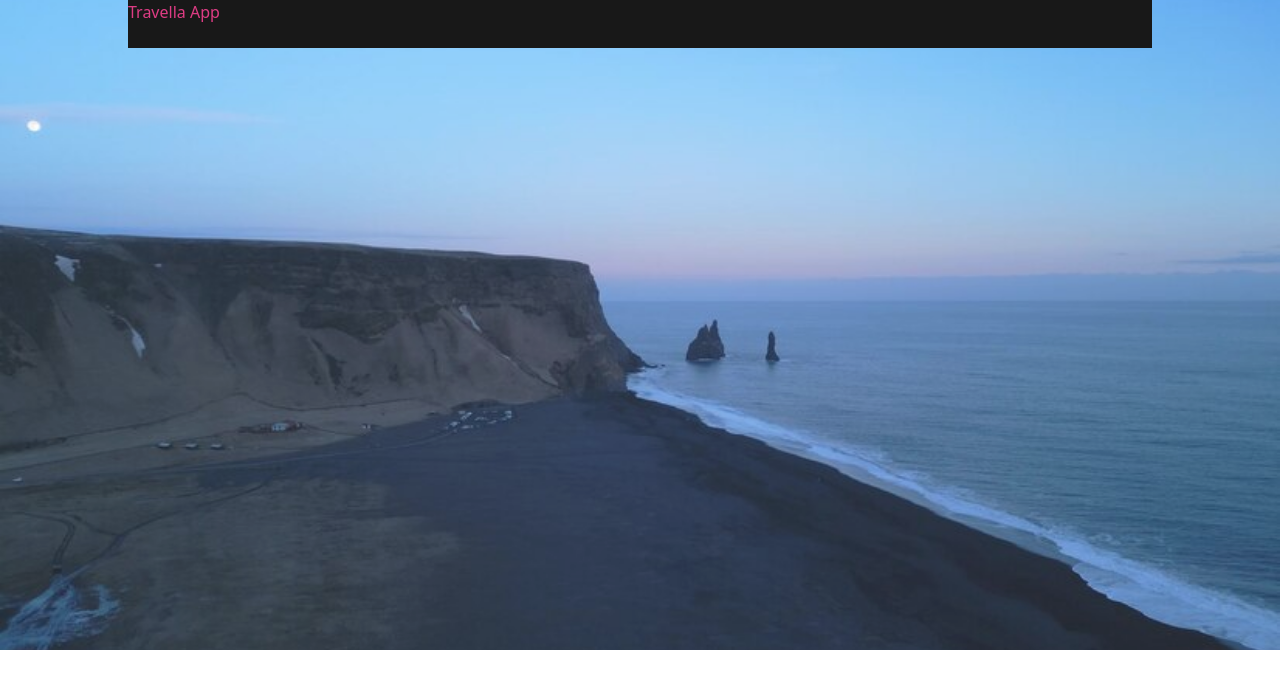
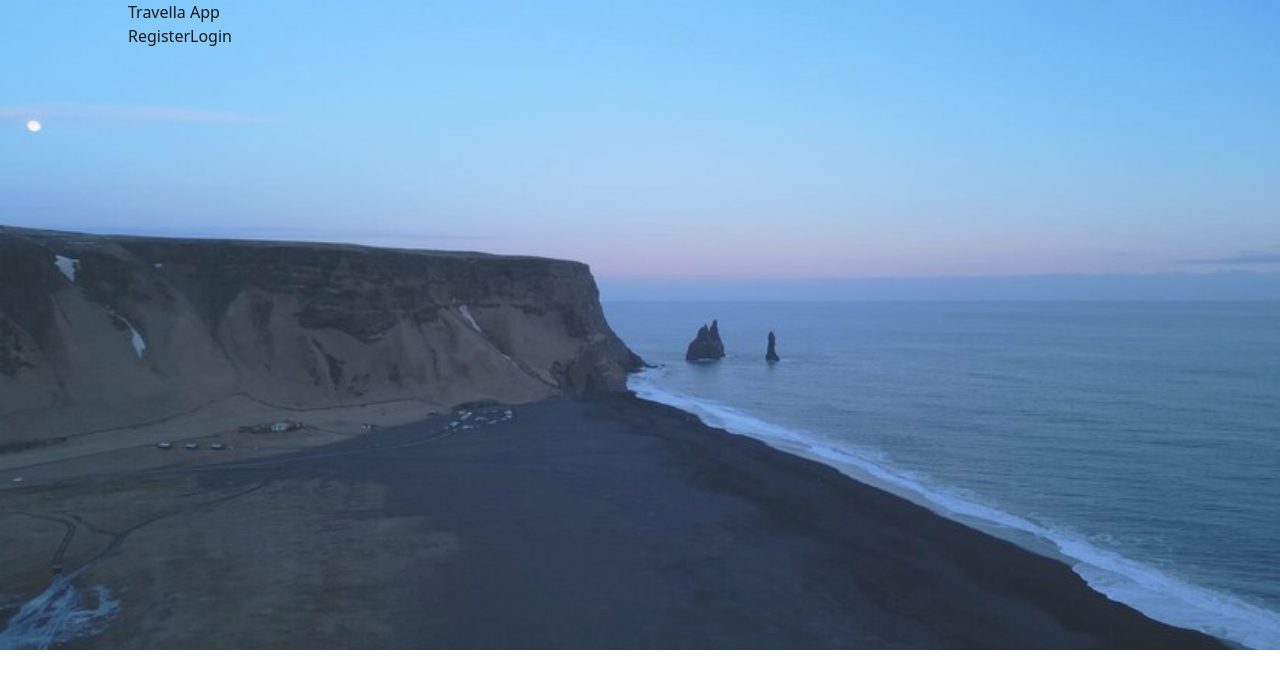
Before and after one commit to farzanapomy/Travella-app, a React (Vite) app in the folder app/: page / in a window 1280 px wide. Shown: the top 688 px of the page. Built offline with nearby package versions, Linux system fonts and the light colour scheme.

Commit message:
use-navbar

```diff
--- a/app/src/pages/Components/Navbar/Navbar.jsx
+++ b/app/src/pages/Components/Navbar/Navbar.jsx
@@ -1,8 +1,8 @@
 const Navbar = () => {
   return (
-    <div className="w-full max-w-[1024px] bg-black mx-auto">
+    <div className="w-full max-w-[1024px]   mx-auto">
       <div>
-        <h1 className="text-pink-600">Travella App</h1>
+        <h1 className=" ">Travella App</h1>
         <div>
           <button>Register</button>
           <button>Login</button>
```
Also changed, not shown: 1 other file (tests, documents, lock files or other folders).
